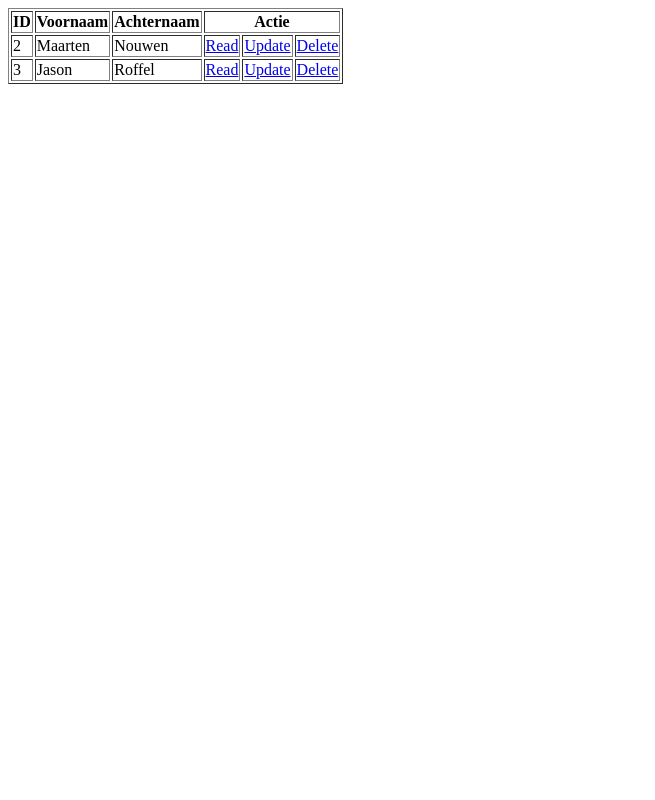
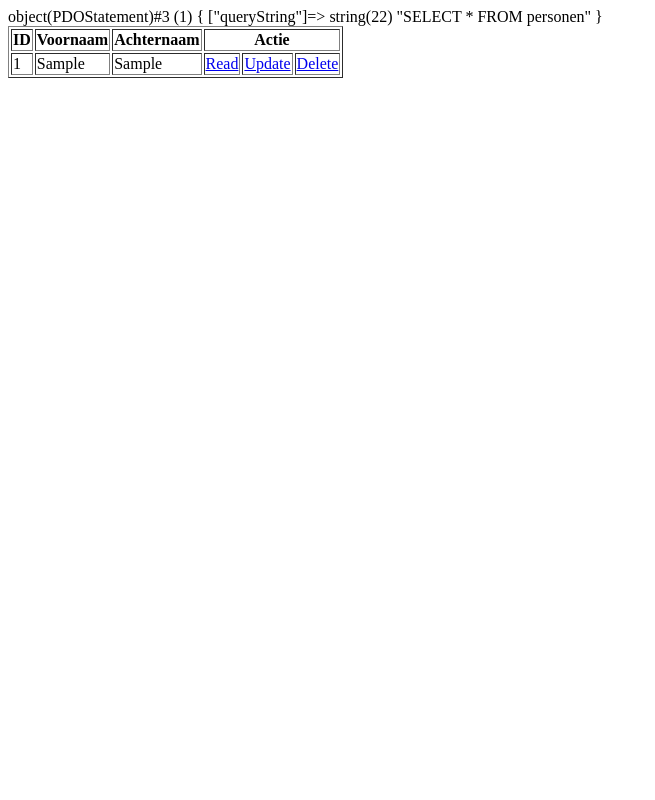
Before and after one commit to MNO-DAVINCI/14A2, a PHP site: page / in a window 1280 px wide. Shown: the whole page, without its empty margins (0-655 px from the left). Run offline with PHP 8.4, Linux system fonts and the light colour scheme; tables that the repository leaves empty hold one stand-in row (values such as "Sample post").

Commit message:
Klas v0.2

```diff
--- /dev/null
+++ b/klas/config/config.php
@@ -0,0 +1,20 @@
+<?php
+
+/*
+	Fout meldingen inschakelen.
+*/
+
+error_reporting(E_ALL);
+ini_set("display_errors", 1);
+
+/*
+	Database constanten en database verbinding maken.
+*/
+define('DB_TYPE', 'mysql');
+define('DB_HOST', 'localhost');
+define('DB_NAME', 'klas');
+define('DB_USER', 'root');
+define('DB_PASS', 'root');
+define('DB_CHARSET', 'utf8');
+
+$db = new PDO(DB_TYPE . ':host=' . DB_HOST . ';dbname=' . DB_NAME . ';charset=' . DB_CHARSET, DB_USER, DB_PASS);
--- /dev/null
+++ b/klas/controller/klasController.php
@@ -0,0 +1,56 @@
+<?php
+
+$action = isset($_GET['action']) ? $_GET['action'] : null;
+
+switch ($action) {
+	case 'create':
+
+		/*
+			Nodig: Niks!
+			1. We gaan een formulier tonen.
+			2. Formulier gegevens opslaan in database.
+		*/
+			echo $_GET['id'] . $_GET['action'];
+		break;
+
+	case 'read':
+
+		/*
+			Nodig: ID record welke uitgelezen moet worden.
+			1. Gegevens uitlezen uit database (ID nodig!)
+			2. Tonen gegevens uit de database.
+		*/
+			echo $_GET['id'] . $_GET['action'];
+		break;
+
+	case 'update':
+
+		/*
+			Nodig: ID record wat gewijzigd gaat worden.
+			1. Gegevens uitlezen uit database (ID nodig!)
+			2. Tonen gegevens database in formulier.
+			3. Formulier gegevens updaten in database.
+		*/
+			echo $_GET['id'] . $_GET['action'];
+		break;
+
+	case 'delete':
+
+		/*
+			Nodig: ID record wat verwijderd moet worden.
+			1. Gegevens uitlezen uit database (ID nodig!)
+			2. Gegevens tonen in beeld, bevestiging vragen
+			3. Gegevens verwijderen, indien bevestigd! Anders terug naar default.
+		*/
+			echo $_GET['id'] . $_GET['action'];
+		break;
+
+	default:
+
+			$sql = "SELECT * FROM personen";
+
+		 	$result = $db->query($sql);
+			var_dump($result);
+			render("klas/index");
+		break;
+}
--- a/klas/index.php
+++ b/klas/index.php
@@ -1,51 +1,4 @@
 <?php
 
-$action = isset($_GET['action']) ? $_GET['action'] : null;
-
-switch ($action) {
-	case 'create':
-
-		/*
-			Nodig: Niks!
-			1. We gaan een formulier tonen.
-			2. Formulier gegevens opslaan in database.
-		*/
-			echo $_GET['id'] . $_GET['action'];
-		break;
-
-	case 'read':
-
-		/*
-			Nodig: ID record welke uitgelezen moet worden.
-			1. Gegevens uitlezen uit database (ID nodig!)
-			2. Tonen gegevens uit de database.
-		*/
-			echo $_GET['id'] . $_GET['action'];
-		break;
-
-	case 'update':
-
-		/*
-			Nodig: ID record wat gewijzigd gaat worden.
-			1. Gegevens uitlezen uit database (ID nodig!)
-			2. Tonen gegevens database in formulier.
-			3. Formulier gegevens updaten in database.
-		*/
-			echo $_GET['id'] . $_GET['action'];
-		break;
-
-	case 'delete':
-
-		/*
-			Nodig: ID record wat verwijderd moet worden.
-			1. Gegevens uitlezen uit database (ID nodig!)
-			2. Gegevens tonen in beeld, bevestiging vragen
-			3. Gegevens verwijderen, indien bevestigd! Anders terug naar default.
-		*/
-			echo $_GET['id'] . $_GET['action'];
-		break;
-
-	default:
-			require("view/default_table.php");
-		break;
-}
+require("config/config.php");
+require("libs/functions.php");
--- /dev/null
+++ b/klas/libs/functions.php
@@ -0,0 +1,23 @@
+<?php
+
+foreach (glob("controller/*Controller.php") as $filename)
+{
+    require $filename;
+}
+
+foreach (glob("model/*Model.php") as $filename)
+{
+    require $filename;
+}
+
+/*
+	Function om views te tonen.
+*/
+function render($filename)
+{
+	global $result;
+
+	require("view/_template/header.php");
+	require("view/" . $filename . ".php");
+	require("view/_template/footer.php");
+}
--- /dev/null
+++ b/klas/view/_template/footer.php
@@ -0,0 +1,2 @@
+</body>
+</html>
--- /dev/null
+++ b/klas/view/_template/header.php
@@ -0,0 +1,7 @@
+<!DOCTYPE html>
+<html>
+<head>
+	<title>Klas APP</title>
+	<meta charset="utf-8">
+</head>
+<body>
--- a/klas/view/default_table.php
+++ /dev/null
@@ -1,39 +0,0 @@
-<!DOCTYPE html>
-<html>
-<head>
-	<title>Klas APP</title>
-	<meta charset="utf-8">
-</head>
-<body>
-	<table border="1">
-		<tr>
-			<th>ID</th>
-			<th>Voornaam</th>
-			<th>Achternaam</th>
-			<th colspan="3">Actie</th>
-		</tr>
-
-		<tr>
-
-			<td>2</td>
-			<td>Maarten</td>
-			<td>Nouwen</td>
-			<td><a href="index.php?action=read&id=2">Read</a></td>
-			<td><a href="index.php?action=update&id=2">Update</a></td>
-			<td><a href="index.php?action=delete&id=2">Delete</a></td>
-
-		</tr>
-
-		<tr>
-
-			<td>3</td>
-			<td>Jason</td>
-			<td>Roffel</td>
-			<td><a href="index.php?action=read&id=3">Read</a></td>
-			<td><a href="index.php?action=update&id=3">Update</a></td>
-			<td><a href="index.php?action=delete&id=3">Delete</a></td>
-
-		</tr>
-	</table>
-</body>
-</html>
--- /dev/null
+++ b/klas/view/klas/index.php
@@ -0,0 +1,25 @@
+	<table border="1">
+		<tr>
+			<th>ID</th>
+			<th>Voornaam</th>
+			<th>Achternaam</th>
+			<th colspan="3">Actie</th>
+		</tr>
+		<?php
+
+		foreach ($result as $row) {
+		?>
+		<tr>
+
+			<td><?php echo $row['id']; ?></td>
+			<td><?php echo $row['voornaam']; ?></td>
+			<td><?php echo $row['achternaam']; ?></td>
+			<td><a href="index.php?action=read&id=<?php echo $row['id']; ?>">Read</a></td>
+			<td><a href="index.php?action=update&id=<?php echo $row['id']; ?>">Update</a></td>
+			<td><a href="index.php?action=delete&id=<?php echo $row['id']; ?>">Delete</a></td>
+
+		</tr>
+		<?php
+		}
+		?>
+	</table>
```
